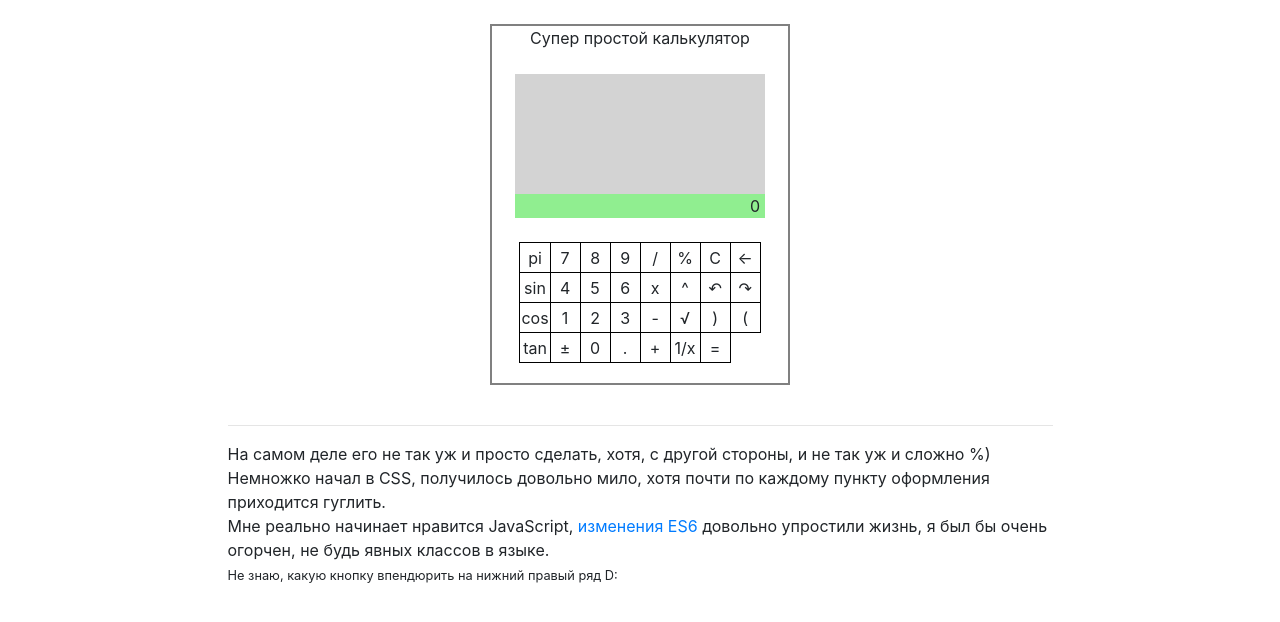
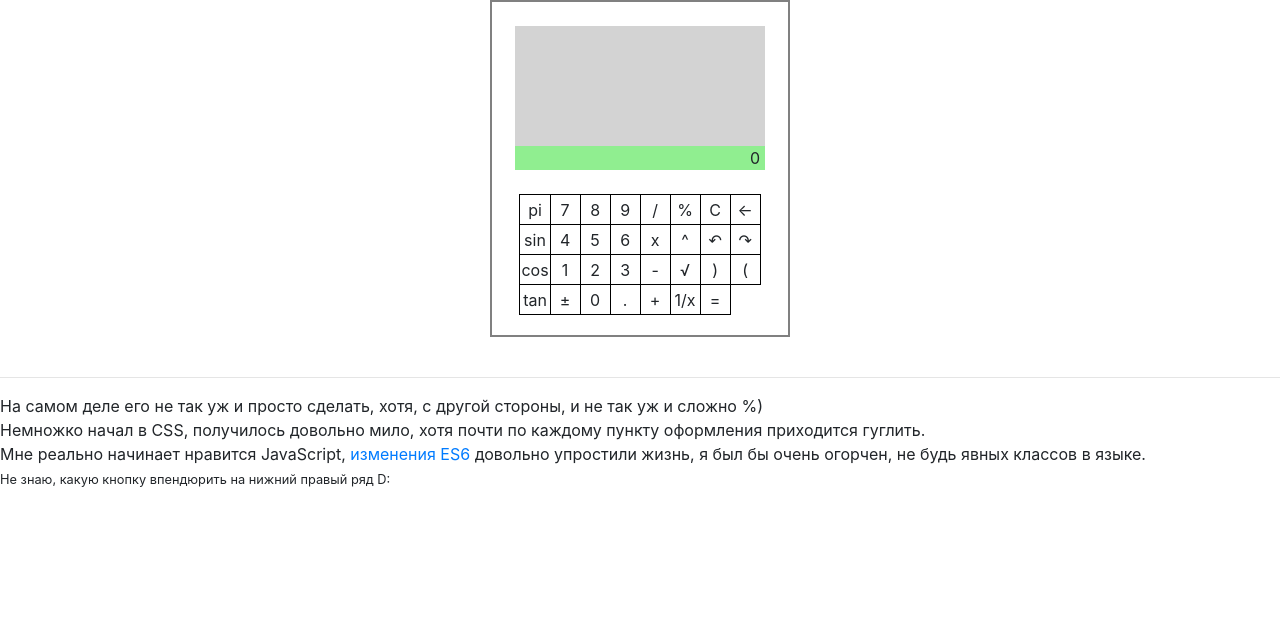
Before and after one commit to Niakr1s/calculator, a website: page index.html in a window 1280 px wide. Drawn offline with nearby package versions, Linux system fonts and the light colour scheme.

Commit message:
style fixes

```diff
--- a/index.html
+++ b/index.html
@@ -12,10 +12,7 @@
 </head>
 <body>
 
-    <div class="container">
-        <div class="row justify-content-center">
-            <div class="col-md-9">
-                <br>
+
                 <div class="mx-auto" id="calculator"></div>
                 <br>
                 <hr>
@@ -25,9 +22,7 @@
                     я был бы очень огорчен, не будь явных классов в языке.
                     <br><small>Не знаю, какую кнопку впендюрить на нижний правый ряд D:</small>
                 </p>
-            </div>
-        </div>
-    </div>
+
 
     <script src="./src/elt.js"></script>
     <script src="./src/calculator.js"></script>
--- a/src/calculator.js
+++ b/src/calculator.js
@@ -19,7 +19,7 @@ class Display {
 
             // creating dom
             this.dom = elt('div', {class: "display"}, {},
-            elt('p', {style: "text-align: center"}, {}, 'Супер простой калькулятор'), elt('br', {}),
+            elt('br', {}),
             this.history.dom,
             elt('div', { id: 'output'}, {}, this.output.dom), elt('br', {}),
             elt('table', { id: "buttons" }, {})
```
